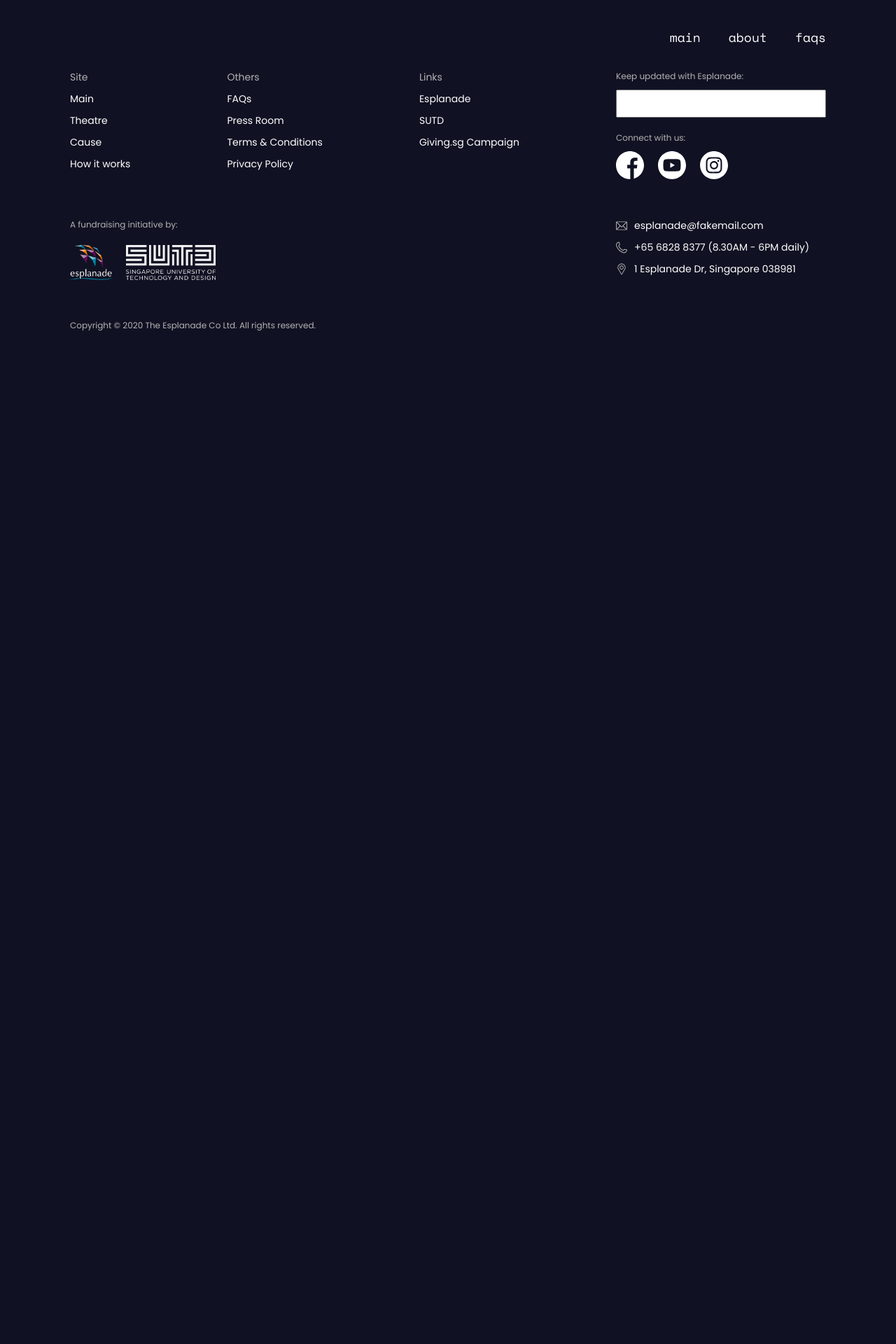
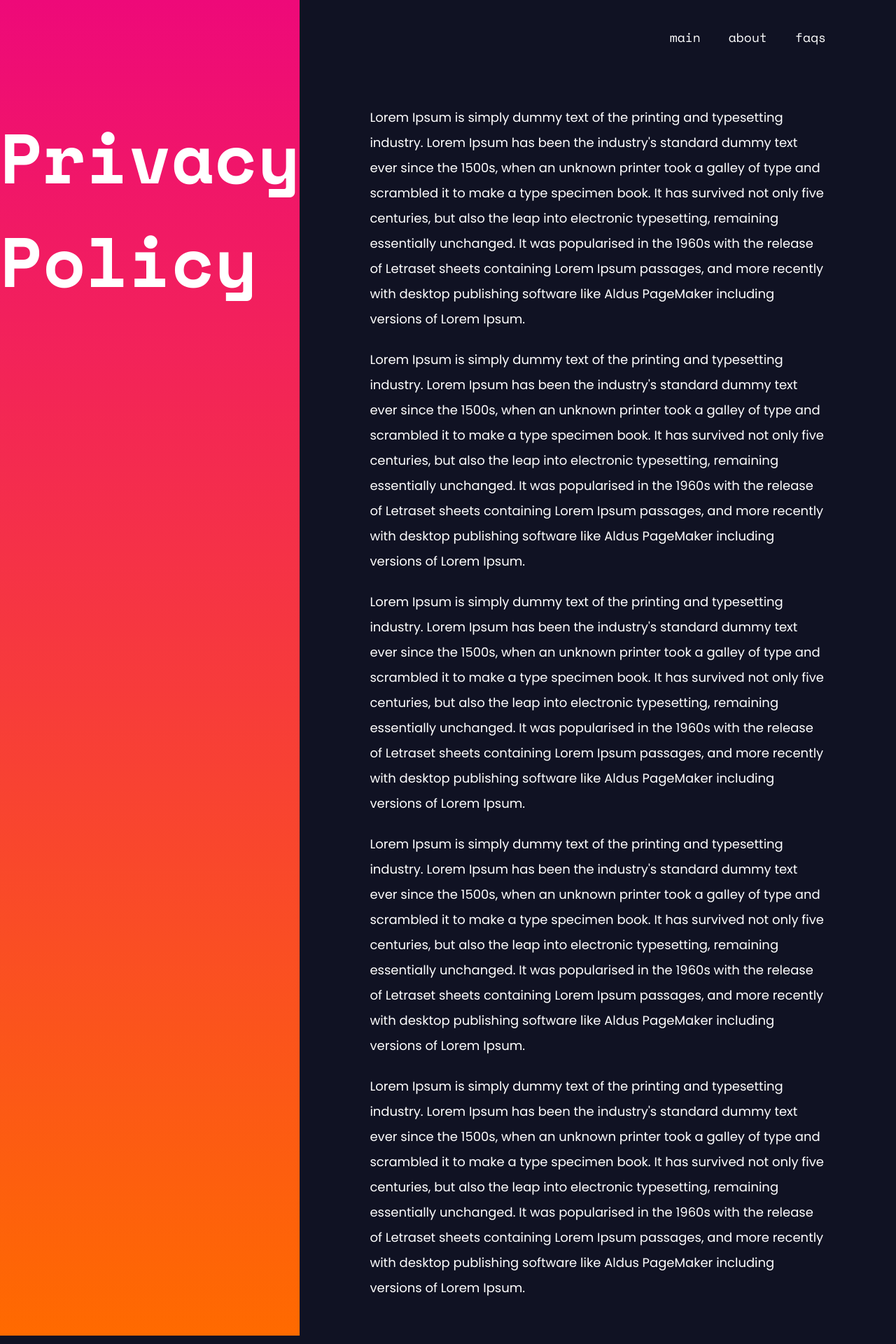
Before and after one commit to vxncetxn/the-next-stage, a React (Create React App) app: page /privacy-policy in a window 1280 px wide. Shown: the top 1920 px of the page at 70% size. Before the commit the page ends 800 px from the top, so only its background shows below. Built offline with nearby package versions, Linux system fonts and the light colour scheme.

Commit message:
added 404 and base for Tncs + Privacy, organised Home sections

```diff
--- a/src/sections/Error.js
+++ b/src/sections/Error.js
@@ -1,10 +1,64 @@
 import React from "react";
-import styled from "styled-components";
+import styled, { keyframes } from "styled-components";
 
-const Error = styled.section``;
+import Text from "../components/Text";
+import Anchor from "../components/Anchor";
+
+const Flow = keyframes`
+  to {
+    background-position: 200% center;
+  }
+`;
+
+const Error = styled.section`
+  padding: 0 100px;
+  height: 100vh;
+  width: 100%;
+  display: flex;
+  flex-direction: column;
+  justify-content: center;
+  align-items: center;
+`;
+
+const ErrorTitle = styled.h1`
+  font-family: var(--font-primary);
+  font-weight: 700;
+  font-size: 140px;
+
+  background: linear-gradient(
+    150deg,
+    #00f260 20%,
+    #0575e6 40%,
+    #0575e6 60%,
+    #00f260 80%
+  );
+  background-size: 200% auto;
+  background-clip: text;
+  text-fill-color: transparent;
+  -webkit-background-clip: text;
+  -webkit-text-fill-color: transparent;
+
+  animation: ${Flow} linear infinite;
+  animation-duration: 2s;
+`;
+
+const ErrorText = styled(Text)`
+  padding: 0 100px;
+  font-size: 24px;
+  text-align: center;
+`;
 
 const ErrorComp = () => {
-  return <Error />;
+  return (
+    <Error>
+      <ErrorTitle>404</ErrorTitle>
+      <ErrorText>
+        Oops, we can't seem to find the page you are looking for. Why not return
+        to the <Anchor>homepage</Anchor> or perhaps even{" "}
+        <Anchor>let us know</Anchor> about it.
+      </ErrorText>
+    </Error>
+  );
 };
 
 export default ErrorComp;
--- a/src/sections/Hero.js
+++ b/src/sections/Home/Hero.js
@@ -186,7 +186,7 @@ const HeroComp = () => {
     // </Hero>
     <Hero id="hero">
       <HeroContent>
-        <Logo src={require("../assets/images/esplanade-logo-white.png")} />
+        <Logo src={require("../../assets/images/esplanade-logo-white.png")} />
         <HeroTitle className="hero-title">the</HeroTitle>
         <HeroTitle className="hero-title" style={{ marginTop: "-100px" }}>
           next
--- a/src/sections/Privacy.js
+++ b/src/sections/Privacy.js
@@ -1,10 +1,95 @@
-import React from "react";
+import React, { useEffect } from "react";
 import styled from "styled-components";
 
-const Privacy = styled.section``;
+import SectionTitleBar from "../components/SectionTitleBar";
+import Text from "../components/Text";
+
+const Privacy = styled.section`
+  position: relative;
+  display: flex;
+`;
+
+const PrivacyContent = styled.div`
+  padding: 150px 100px 50px 100px;
+`;
 
 const PrivacyComp = () => {
-  return <Privacy />;
+  useEffect(() => {
+    window.scrollTo(0, 0);
+  }, []);
+
+  return (
+    <Privacy>
+      <SectionTitleBar position="left" paddingTop="150px">
+        Privacy Policy
+      </SectionTitleBar>
+      <PrivacyContent>
+        <Text>
+          Lorem Ipsum is simply dummy text of the printing and typesetting
+          industry. Lorem Ipsum has been the industry's standard dummy text ever
+          since the 1500s, when an unknown printer took a galley of type and
+          scrambled it to make a type specimen book. It has survived not only
+          five centuries, but also the leap into electronic typesetting,
+          remaining essentially unchanged. It was popularised in the 1960s with
+          the release of Letraset sheets containing Lorem Ipsum passages, and
+          more recently with desktop publishing software like Aldus PageMaker
+          including versions of Lorem Ipsum.
+        </Text>
+        <br />
+        <br />
+        <Text>
+          Lorem Ipsum is simply dummy text of the printing and typesetting
+          industry. Lorem Ipsum has been the industry's standard dummy text ever
+          since the 1500s, when an unknown printer took a galley of type and
+          scrambled it to make a type specimen book. It has survived not only
+          five centuries, but also the leap into electronic typesetting,
+          remaining essentially unchanged. It was popularised in the 1960s with
+          the release of Letraset sheets containing Lorem Ipsum passages, and
+          more recently with desktop publishing software like Aldus PageMaker
+          including versions of Lorem Ipsum.
+        </Text>
+        <br />
+        <br />
+        <Text>
+          Lorem Ipsum is simply dummy text of the printing and typesetting
+          industry. Lorem Ipsum has been the industry's standard dummy text ever
+          since the 1500s, when an unknown printer took a galley of type and
+          scrambled it to make a type specimen book. It has survived not only
+          five centuries, but also the leap into electronic typesetting,
+          remaining essentially unchanged. It was popularised in the 1960s with
+          the release of Letraset sheets containing Lorem Ipsum passages, and
+          more recently with desktop publishing software like Aldus PageMaker
+          including versions of Lorem Ipsum.
+        </Text>
+        <br />
+        <br />
+        <Text>
+          Lorem Ipsum is simply dummy text of the printing and typesetting
+          industry. Lorem Ipsum has been the industry's standard dummy text ever
+          since the 1500s, when an unknown printer took a galley of type and
+          scrambled it to make a type specimen book. It has survived not only
+          five centuries, but also the leap into electronic typesetting,
+          remaining essentially unchanged. It was popularised in the 1960s with
+          the release of Letraset sheets containing Lorem Ipsum passages, and
+          more recently with desktop publishing software like Aldus PageMaker
+          including versions of Lorem Ipsum.
+        </Text>
+        <br />
+        <br />
+        <Text>
+          Lorem Ipsum is simply dummy text of the printing and typesetting
+          industry. Lorem Ipsum has been the industry's standard dummy text ever
+          since the 1500s, when an unknown printer took a galley of type and
+          scrambled it to make a type specimen book. It has survived not only
+          five centuries, but also the leap into electronic typesetting,
+          remaining essentially unchanged. It was popularised in the 1960s with
+          the release of Letraset sheets containing Lorem Ipsum passages, and
+          more recently with desktop publishing software like Aldus PageMaker
+          including versions of Lorem Ipsum.
+        </Text>
+      </PrivacyContent>
+    </Privacy>
+  );
 };
 
 export default PrivacyComp;
--- a/src/sections/Tncs.js
+++ b/src/sections/Tncs.js
@@ -1,10 +1,95 @@
-import React from "react";
+import React, { useEffect } from "react";
 import styled from "styled-components";
 
-const Tncs = styled.section``;
+import SectionTitleBar from "../components/SectionTitleBar";
+import Text from "../components/Text";
+
+const Tncs = styled.section`
+  position: relative;
+  display: flex;
+`;
+
+const TncsContent = styled.div`
+  padding: 150px 100px 50px 100px;
+`;
 
 const TncsComp = () => {
-  return <Tncs />;
+  useEffect(() => {
+    window.scrollTo(0, 0);
+  }, []);
+
+  return (
+    <Tncs>
+      <TncsContent>
+        <Text>
+          Lorem Ipsum is simply dummy text of the printing and typesetting
+          industry. Lorem Ipsum has been the industry's standard dummy text ever
+          since the 1500s, when an unknown printer took a galley of type and
+          scrambled it to make a type specimen book. It has survived not only
+          five centuries, but also the leap into electronic typesetting,
+          remaining essentially unchanged. It was popularised in the 1960s with
+          the release of Letraset sheets containing Lorem Ipsum passages, and
+          more recently with desktop publishing software like Aldus PageMaker
+          including versions of Lorem Ipsum.
+        </Text>
+        <br />
+        <br />
+        <Text>
+          Lorem Ipsum is simply dummy text of the printing and typesetting
+          industry. Lorem Ipsum has been the industry's standard dummy text ever
+          since the 1500s, when an unknown printer took a galley of type and
+          scrambled it to make a type specimen book. It has survived not only
+          five centuries, but also the leap into electronic typesetting,
+          remaining essentially unchanged. It was popularised in the 1960s with
+          the release of Letraset sheets containing Lorem Ipsum passages, and
+          more recently with desktop publishing software like Aldus PageMaker
+          including versions of Lorem Ipsum.
+        </Text>
+        <br />
+        <br />
+        <Text>
+          Lorem Ipsum is simply dummy text of the printing and typesetting
+          industry. Lorem Ipsum has been the industry's standard dummy text ever
+          since the 1500s, when an unknown printer took a galley of type and
+          scrambled it to make a type specimen book. It has survived not only
+          five centuries, but also the leap into electronic typesetting,
+          remaining essentially unchanged. It was popularised in the 1960s with
+          the release of Letraset sheets containing Lorem Ipsum passages, and
+          more recently with desktop publishing software like Aldus PageMaker
+          including versions of Lorem Ipsum.
+        </Text>
+        <br />
+        <br />
+        <Text>
+          Lorem Ipsum is simply dummy text of the printing and typesetting
+          industry. Lorem Ipsum has been the industry's standard dummy text ever
+          since the 1500s, when an unknown printer took a galley of type and
+          scrambled it to make a type specimen book. It has survived not only
+          five centuries, but also the leap into electronic typesetting,
+          remaining essentially unchanged. It was popularised in the 1960s with
+          the release of Letraset sheets containing Lorem Ipsum passages, and
+          more recently with desktop publishing software like Aldus PageMaker
+          including versions of Lorem Ipsum.
+        </Text>
+        <br />
+        <br />
+        <Text>
+          Lorem Ipsum is simply dummy text of the printing and typesetting
+          industry. Lorem Ipsum has been the industry's standard dummy text ever
+          since the 1500s, when an unknown printer took a galley of type and
+          scrambled it to make a type specimen book. It has survived not only
+          five centuries, but also the leap into electronic typesetting,
+          remaining essentially unchanged. It was popularised in the 1960s with
+          the release of Letraset sheets containing Lorem Ipsum passages, and
+          more recently with desktop publishing software like Aldus PageMaker
+          including versions of Lorem Ipsum.
+        </Text>
+      </TncsContent>
+      <SectionTitleBar position="right" paddingTop="150px">
+        Terms & Conditions
+      </SectionTitleBar>
+    </Tncs>
+  );
 };
 
 export default TncsComp;
```
Also changed, not shown: src/App.js (+6 -6 lines), src/sections/Home/Cause.js (renamed from src/sections/Cause.js, +12 -12 lines), src/sections/Home/How.js (renamed from src/sections/Theatre.js, +22 -23 lines), src/sections/Home/Socials.js (renamed from src/sections/Socials.js, +4 -4 lines), src/sections/Home/Theatre.js (renamed from src/sections/How.js, +23 -22 lines).
